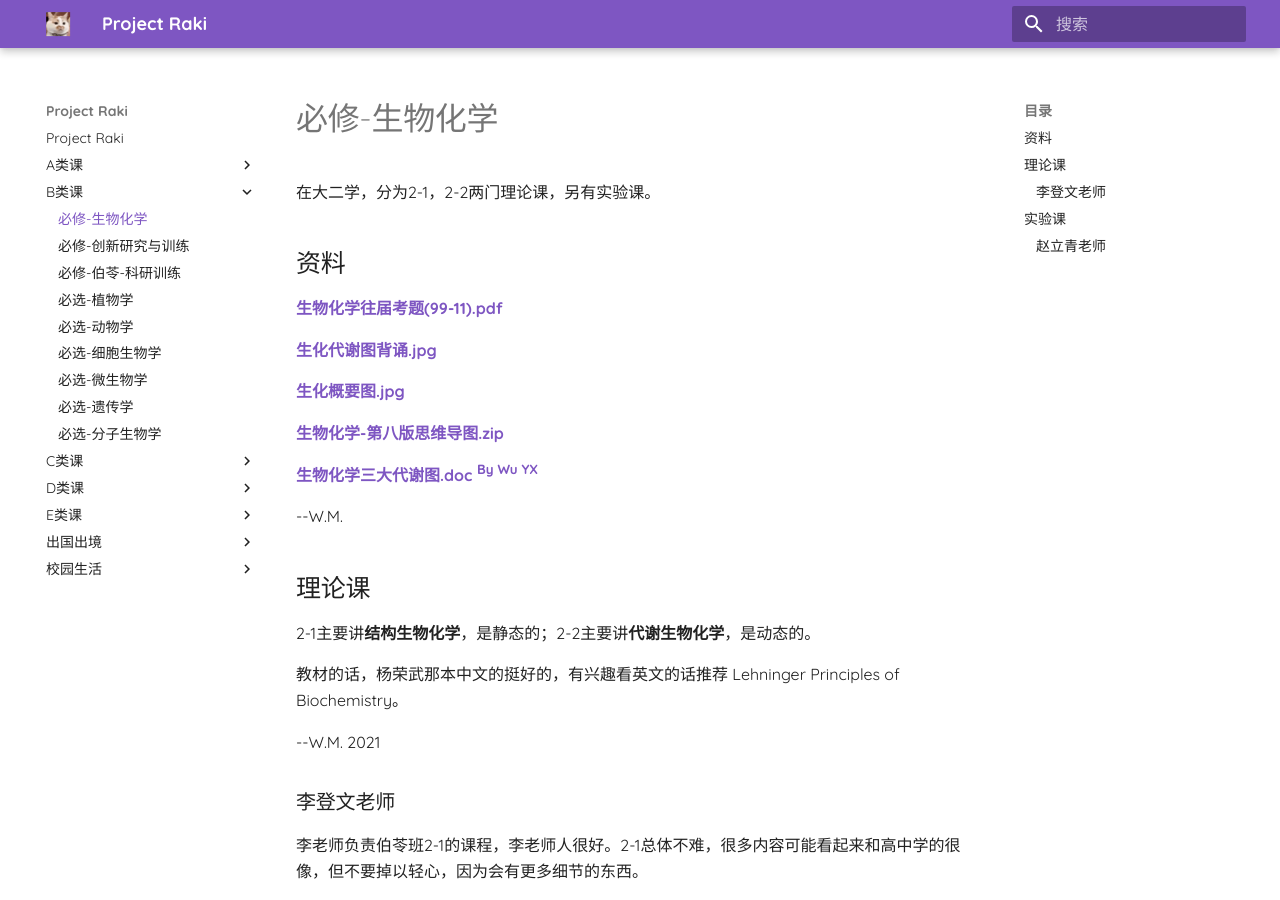
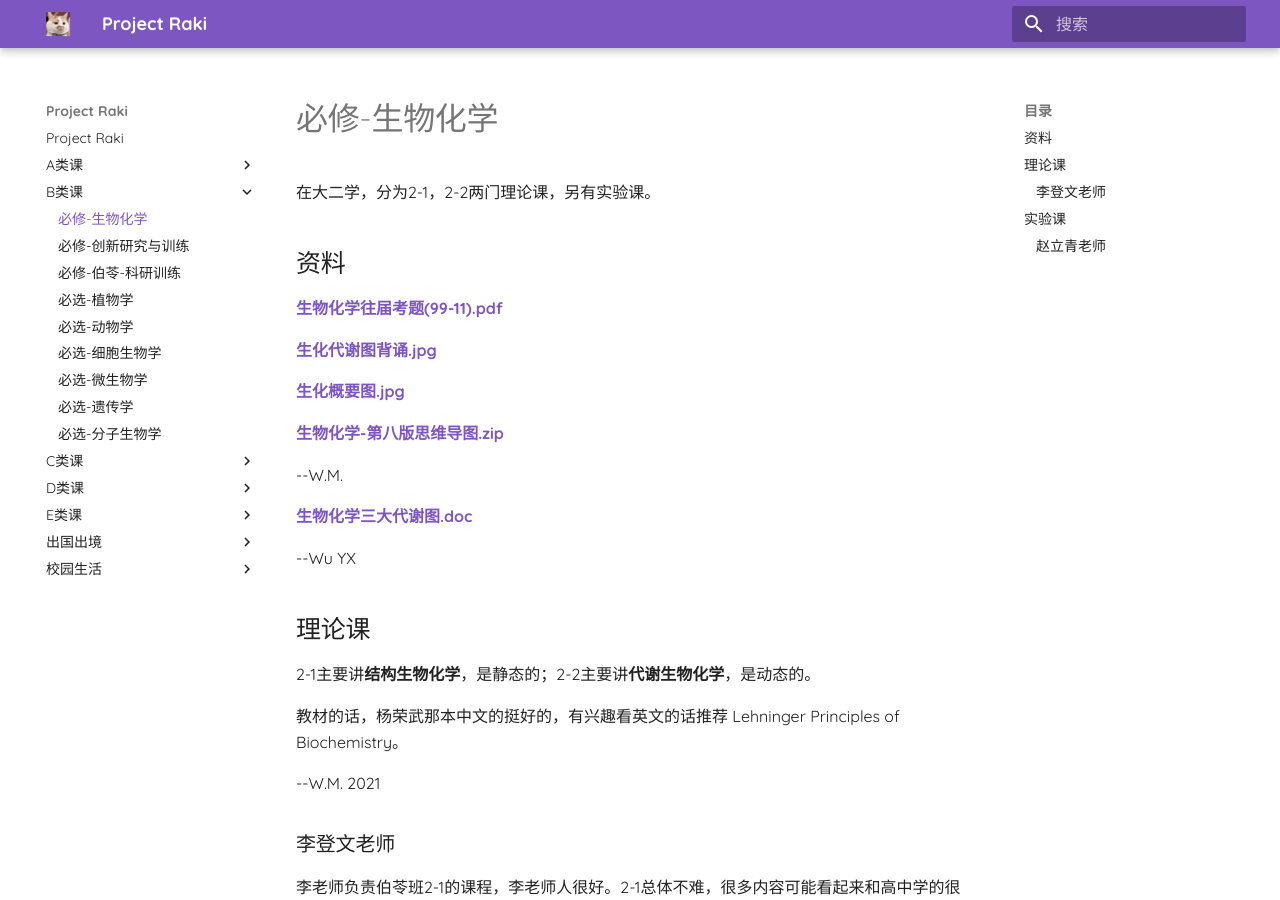
Before and after one commit to Shall-We-Dance/ProjectRaki, an MkDocs documentation site: the page built from docs/B类课/1.生物化学.md, in a window 1280 px wide and 900 px high. Built offline with MkDocs 1.6.1 and Material for MkDocs 9.7.7, drawn with Linux system fonts in a browser that asks for light colours.

```diff
--- a/docs/B类课/1.生物化学.md
+++ b/docs/B类课/1.生物化学.md
@@ -12,9 +12,12 @@
 
 **[生物化学-第八版思维导图.zip](./src/生物化学-第八版思维导图.zip)**
 
-**[生物化学三大代谢图.doc<sup> By Wu YX</sup>](./src/生物化学三大代谢图.doc)**
+--W.M.
 
---W.M.
+**[生物化学三大代谢图.doc](./src/生物化学三大代谢图.doc)**
+
+--Wu YX
+
 
 ## 理论课
 
```
